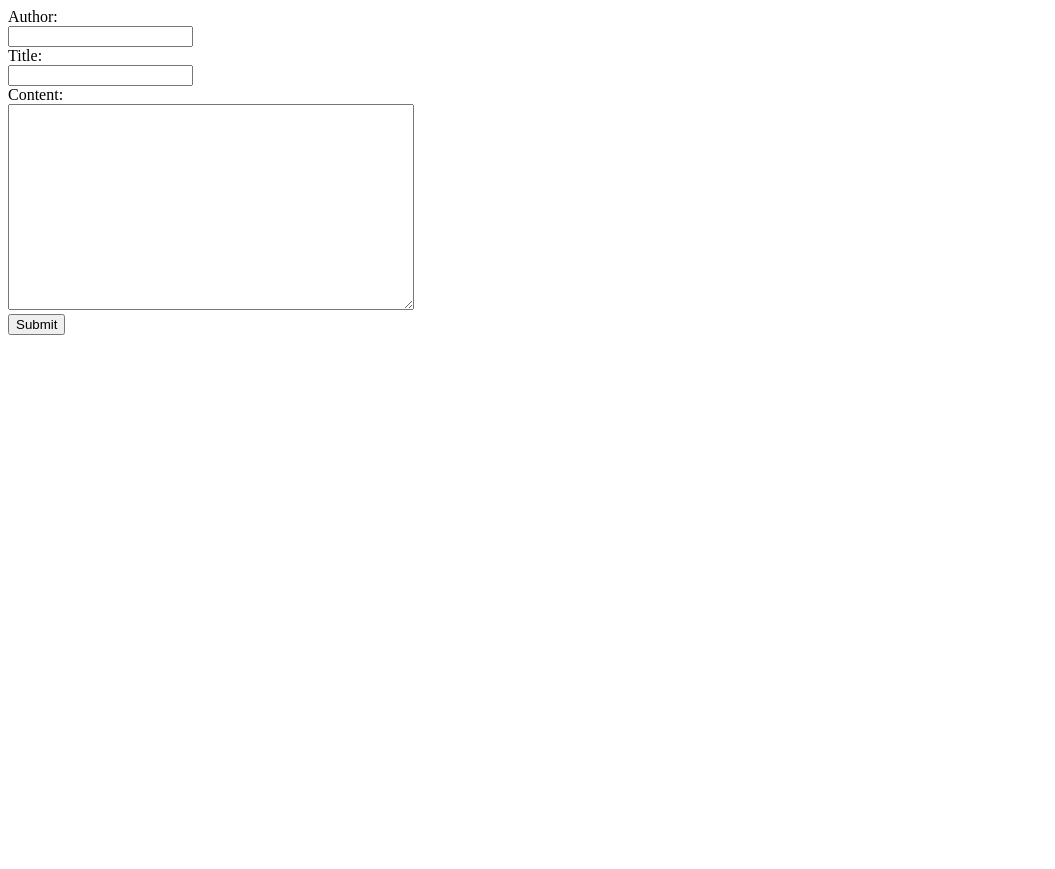
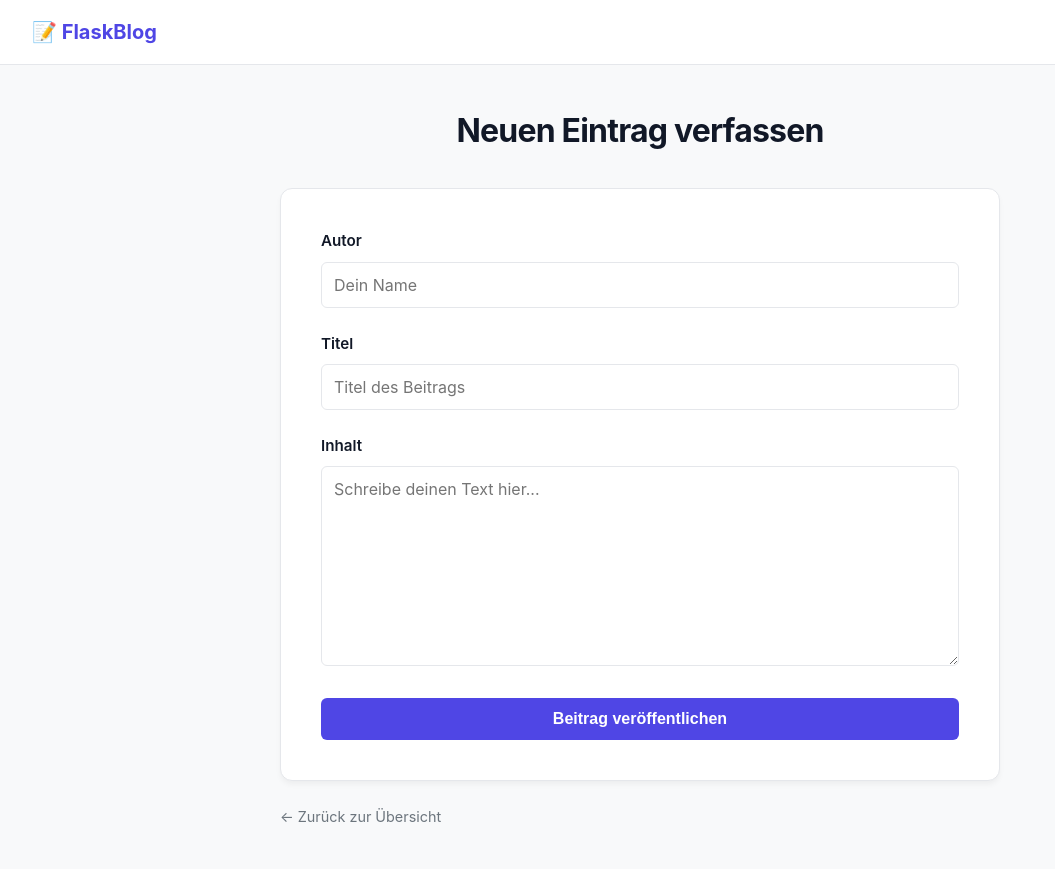
Before and after one commit to Bmsbrdr/FlaskBlog, a Flask app: page /add in a window 1280 px wide. Shown: the whole page, without its empty margins (0-1055 px from the left). Before the commit the page ends 335 px from the top, so only its background shows below. Run offline with Flask 3, Linux system fonts and the light colour scheme.

Commit message:
~ beautified .css and all .html pages using Gemini

```diff
--- a/static/BlogEntry.json
+++ b/static/BlogEntry.json
@@ -10,5 +10,11 @@
         "author": "Jane Doe",
         "title": "Second Post",
         "content": "This is another post."
+    },
+    {
+        "id": 3,
+        "author": "Dennis",
+        "title": "Mein erster Blog",
+        "content": "Wow was f\u00fcr ein Eintrag!"
     }
 ]
--- a/static/style.css
+++ b/static/style.css
@@ -1,27 +1,89 @@
+/* Globale Design-Variablen für einfaches Anpassen */
+:root {
+    --bg-color: #f8f9fa;
+    --card-bg: #ffffff;
+    --text-main: #212529;
+    --text-muted: #6c757d;
+    --primary: #4f46e5;
+    --border-color: #e5e7eb;
+}
+
 body {
-    font-family: Arial, sans-serif;
-    background-color: #F5F5F5;
-    padding: 20px;
-    color: #333;
+    font-family: -apple-system, BlinkMacSystemFont, "Segoe UI", Roboto, Oxygen, Ubuntu, Cantarell, sans-serif;
+    background-color: var(--bg-color);
+    color: var(--text-main);
+    line-height: 1.6;
+    margin: 0;
+    padding: 0;
+}
+
+/* Header & Navigationsleiste */
+.navbar {
+    background-color: var(--card-bg);
+    border-bottom: 1px solid var(--border-color);
+    padding: 1rem 2rem;
+    position: sticky;
+    top: 0;
+    z-index: 100;
+}
+
+.navbar-brand {
+    font-size: 1.25rem;
+    font-weight: 700;
+    color: var(--primary);
+    text-decoration: none;
+}
+
+/* Hauptcontainer zentriert die Posts auf großen Bildschirmen */
+.container {
+    max-width: 720px;
+    margin: 2.5rem auto;
+    padding: 0 1rem;
 }
 
 h1 {
     text-align: center;
-    color: #4F4F4F;
+    color: #111827;
+    margin-bottom: 2rem;
+    letter-spacing: -0.025em;
 }
 
+/* Die überarbeitete .post Klasse */
 .post {
-    background-color: #FFF;
-    border: 1px solid #DDD;
-    padding: 20px;
-    margin-bottom: 20px;
-    border-radius: 8px;
+    background-color: var(--card-bg);
+    border: 1px solid var(--border-color);
+    border-radius: 12px;
+    padding: 2rem;
+    margin-bottom: 2rem;
+    box-shadow: 0 4px 6px -1px rgba(0, 0, 0, 0.05), 0 2px 4px -1px rgba(0, 0, 0, 0.03);
+    transition: transform 0.2s ease, box-shadow 0.2s ease;
+}
+
+/* Eleganter Hover-Effekt für Interaktivität */
+.post:hover {
+    transform: translateY(-2px);
+    box-shadow: 0 10px 15px -3px rgba(0, 0, 0, 0.05);
 }
 
 .post h2 {
+    font-size: 1.5rem;
     margin-top: 0;
+    margin-bottom: 0.5rem;
+    color: #111827;
+    letter-spacing: -0.025em;
 }
 
-.post p {
-    margin: 10px 0;
+/* Styling für den Autor */
+.post-author {
+    font-size: 0.875rem;
+    color: var(--text-muted);
+    margin-bottom: 1.25rem;
 }
+
+/* Styling für den eigentlichen Blog-Inhalt */
+.post-content {
+    font-size: 1rem;
+    color: #374151;
+    margin: 10px 0 0 0;
+    white-space: pre-line; /* Erhält Zeilenumbrüche aus dem Textfeld */
+}
--- a/templates/add.html
+++ b/templates/add.html
@@ -1,21 +1,126 @@
 <!DOCTYPE html>
-<html lang="en">
+<html lang="de">
 <head>
     <meta charset="UTF-8">
-    <title>Title</title>
+    <meta name="viewport" content="width=device-width, initial-scale=1.0">
+    <title>Neuen Blogeintrag erstellen</title>
+    <link rel="stylesheet" href="{{ url_for('static', filename='style.css') }}">
+
+    <!-- Spezifisches Styling für das Formular, das perfekt zur style.css passt -->
+    <style>
+        .form-card {
+            background-color: var(--card-bg, #ffffff);
+            border: 1px solid var(--border-color, #e5e7eb);
+            border-radius: 12px;
+            padding: 2.5rem;
+            box-shadow: 0 4px 6px -1px rgba(0, 0, 0, 0.05);
+        }
+
+        .form-group {
+            margin-bottom: 1.5rem;
+        }
+
+        .form-group label {
+            display: block;
+            font-weight: 600;
+            margin-bottom: 0.5rem;
+            color: #111827;
+            font-size: 0.95rem;
+        }
+
+        /* Modernes Styling für Inputs und Textarea */
+        .form-control {
+            width: 100%;
+            padding: 0.75rem;
+            border: 1px solid var(--border-color, #e5e7eb);
+            border-radius: 6px;
+            font-family: inherit;
+            font-size: 1rem;
+            box-sizing: border-box;
+            transition: border-color 0.2s, box-shadow 0.2s;
+        }
+
+        /* Blauer Rahmen bei Klick/Fokus */
+        .form-control:focus {
+            outline: none;
+            border-color: var(--primary, #4f46e5);
+            box-shadow: 0 0 0 3px rgba(79, 70, 229, 0.1);
+        }
+
+        textarea.form-control {
+            height: 200px;
+            resize: vertical; /* Erlaubt dem User, die Höhe manuell zu verändern */
+        }
+
+        /* Professioneller Button */
+        .btn-submit {
+            background-color: var(--primary, #4f46e5);
+            color: white;
+            border: none;
+            padding: 0.75rem 1.5rem;
+            font-size: 1rem;
+            font-weight: 600;
+            border-radius: 6px;
+            cursor: pointer;
+            width: 100%;
+            transition: background-color 0.2s;
+        }
+
+        .btn-submit:hover {
+            background-color: #4338ca; /* Ein etwas dunkleres Blau beim Hovern */
+        }
+
+        /* Link zurück zur Übersicht */
+        .back-link {
+            display: inline-block;
+            margin-top: 1.5rem;
+            color: var(--text-muted, #6c757d);
+            text-decoration: none;
+            font-size: 0.9rem;
+        }
+
+        .back-link:hover {
+            color: var(--primary, #4f46e5);
+            text-decoration: underline;
+        }
+    </style>
 </head>
 <body>
-<form method="POST" action="/add">
-    <label for="author">Author:</label><br>
-    <input type="text" id="author" name="author"><br>
 
-    <label for="title">Title:</label><br>
-    <input type="text" id="title" name="title"><br>
+    <!-- Navigationsleiste (identisch zum Hauptfeed) -->
+    <nav class="navbar">
+        <a href="/" class="navbar-brand">📝 FlaskBlog</a>
+    </nav>
 
-    <label for="content">Content:</label><br>
-    <textarea style="height: 200px; width: 400px" id="content" name="content"></textarea><br>
+    <!-- Zentrierter Formularbereich -->
+    <main class="container">
+        <h1>Neuen Eintrag verfassen</h1>
 
-    <input type="submit" value="Submit">
-</form>
+        <div class="form-card">
+            <!-- Deine exakte Kernlogik bleibt unberührt -->
+            <form method="POST" action="/add">
+
+                <div class="form-group">
+                    <label for="author">Autor</label>
+                    <input type="text" id="author" name="author" class="form-control" required placeholder="Dein Name">
+                </div>
+
+                <div class="form-group">
+                    <label for="title">Titel</label>
+                    <input type="text" id="title" name="title" class="form-control" required placeholder="Titel des Beitrags">
+                </div>
+
+                <div class="form-group">
+                    <label for="content">Inhalt</label>
+                    <textarea id="content" name="content" class="form-control" required placeholder="Schreibe deinen Text hier..."></textarea>
+                </div>
+
+                <button type="submit" class="btn-submit">Beitrag veröffentlichen</button>
+            </form>
+        </div>
+
+        <a href="/" class="back-link">← Zurück zur Übersicht</a>
+    </main>
+
 </body>
 </html>
```
Also changed, not shown: templates/index.html (+18 -8 lines).
